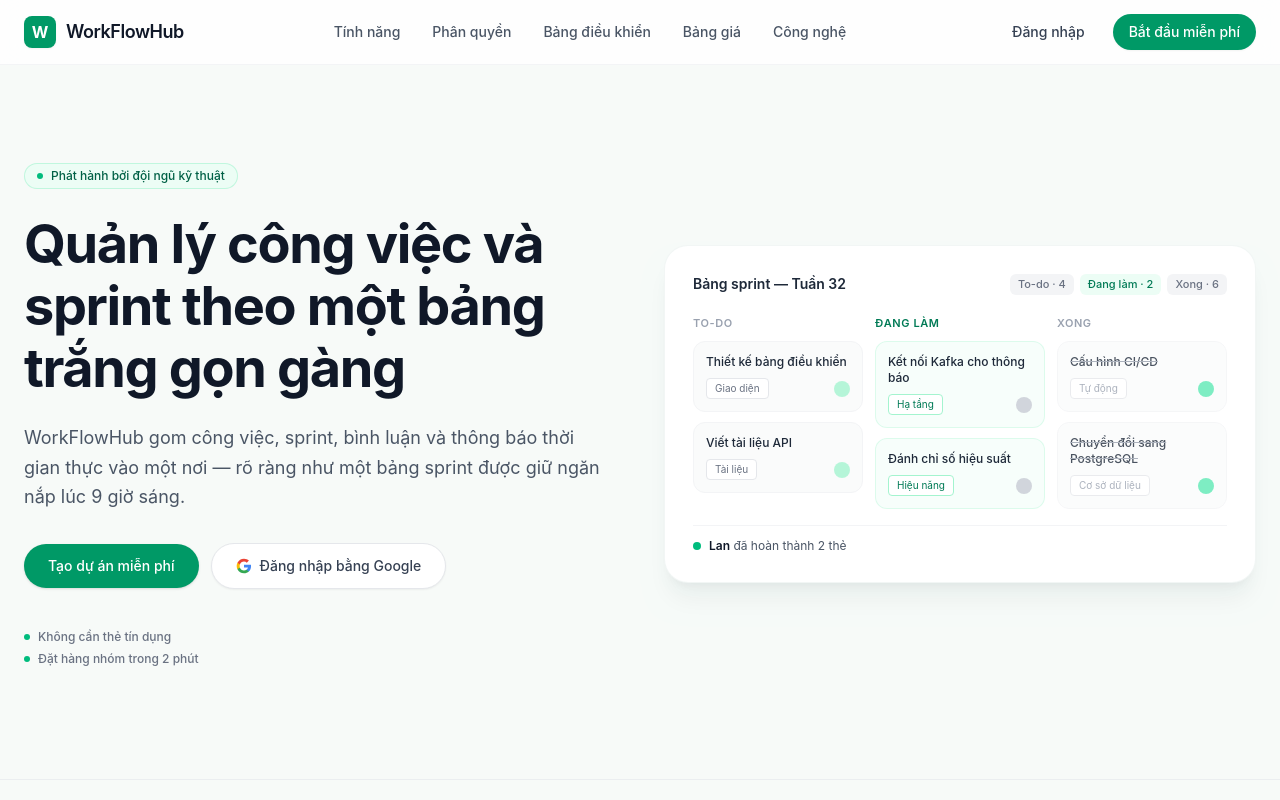
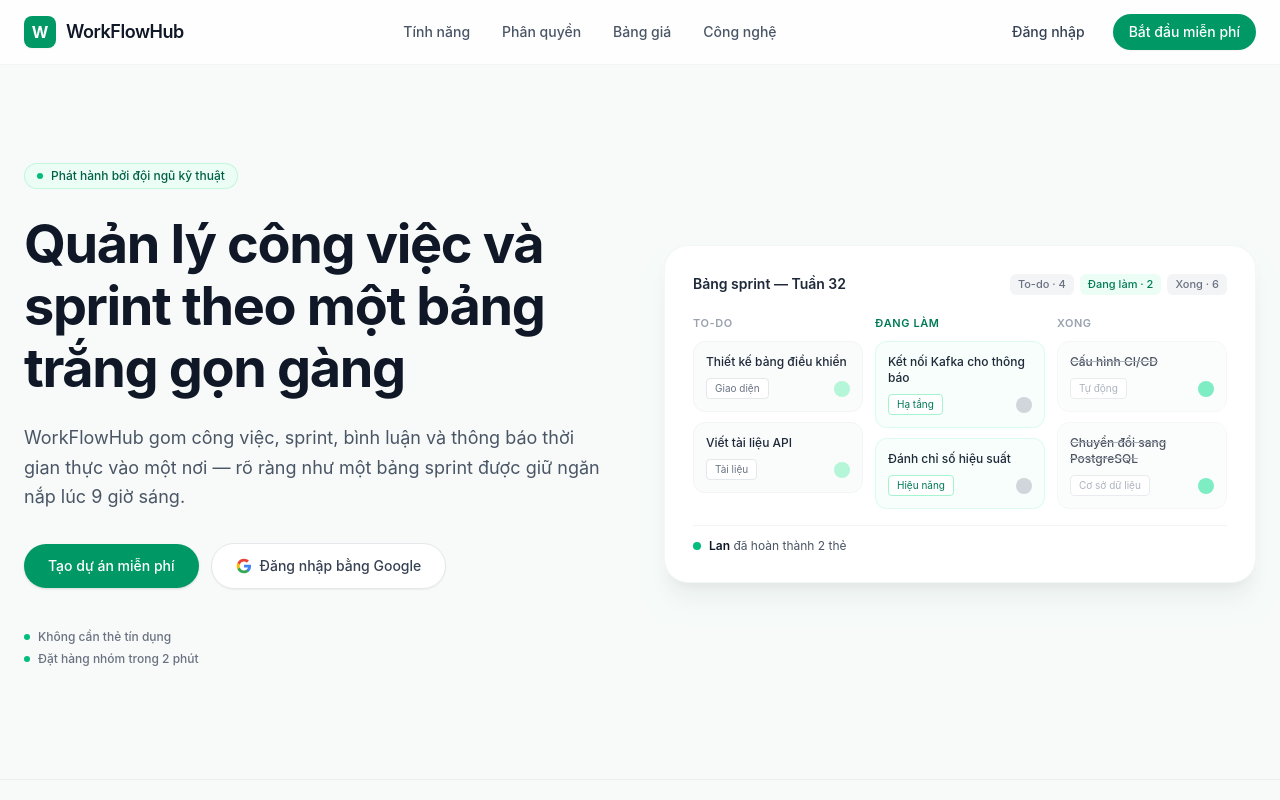
Before and after one commit to Phongqe180015/WorkFlowHub, a React (Vite) app in the folder WorkFlowHub-FE/: page / in a window 1280 px wide. Shown: the top 800 px of the page. Built offline with nearby package versions, Linux system fonts and the light colour scheme.

Commit message:
[FE Coding] Delete navbar

```diff
--- a/WorkFlowHub-FE/src/components/Navbar.tsx
+++ b/WorkFlowHub-FE/src/components/Navbar.tsx
@@ -40,13 +40,6 @@ export const Navbar: React.FC<NavbarProps> = ({ onNavigate, onOpenLogin, onOpenR
         <nav className="hidden md:flex items-center gap-8 text-sm font-medium text-gray-600">
           <a href="#features" className="hover:text-emerald-600 transition-colors">Tính năng</a>
           <a href="#roles" className="hover:text-emerald-600 transition-colors">Phân quyền</a>
-          <a
-            href="#dashboard"
-            onClick={(e) => { e.preventDefault(); onNavigate('dashboard'); }}
-            className="hover:text-emerald-600 transition-colors"
-          >
-            Bảng điều khiển
-          </a>
           <a href="#pricing" className="hover:text-emerald-600 transition-colors">Bảng giá</a>
           <a href="#tech" className="hover:text-emerald-600 transition-colors">Công nghệ</a>
         </nav>
```
